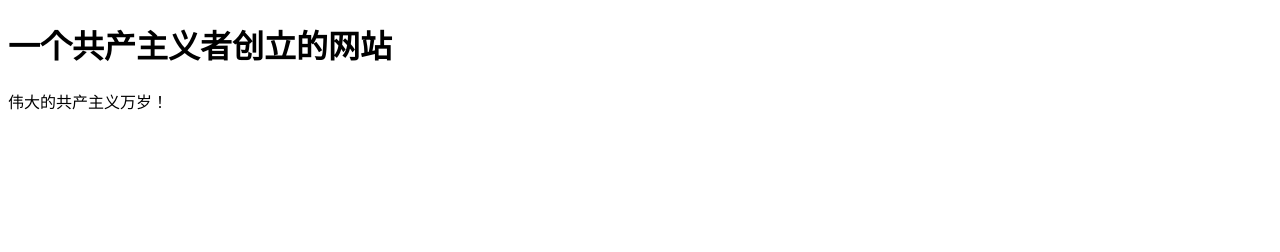
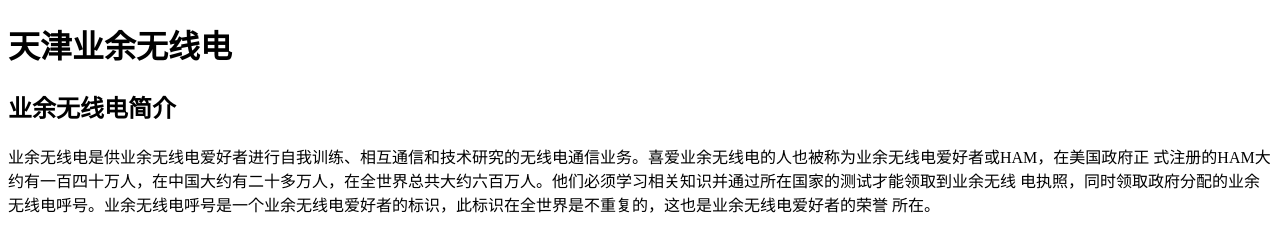
Before and after one commit to yufan0306/community.github.io-yifan0306.github.io, a plain HTML site: page index.html in a window 1280 px wide. Drawn offline with Linux system fonts and the light colour scheme.

Commit message:
index.html

```diff
--- a/index.html
+++ b/index.html
@@ -1,9 +1,15 @@
 <!DOCTYPE html>
 <head></head>
 <body>
-<h1>一个共产主义者创立的网站</h1>
+<h1>天津业余无线电</h1>
 </body>
 <body>
-伟大的共产主义万岁！
+<h2>业余无线电简介</h2>
+</body>
+<body>
+      业余无线电是供业余无线电爱好者进行自我训练、相互通信和技术研究的无线电通信业务。喜爱业余无线电的人也被称为业余无线电爱好者或HAM，在美国政府正
+  式注册的HAM大约有一百四十万人，在中国大约有二十多万人，在全世界总共大约六百万人。他们必须学习相关知识并通过所在国家的测试才能领取到业余无线
+  电执照，同时领取政府分配的业余无线电呼号。业余无线电呼号是一个业余无线电爱好者的标识，此标识在全世界是不重复的，这也是业余无线电爱好者的荣誉
+  所在。
 </body>
 </html>
```
